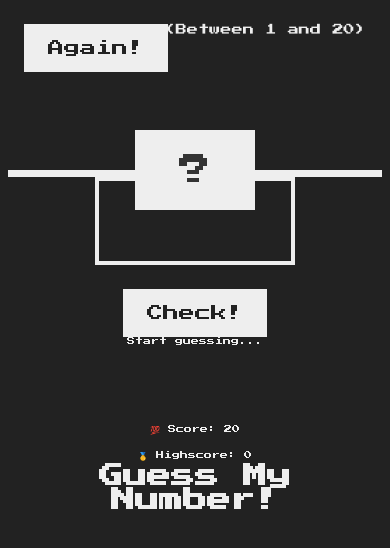
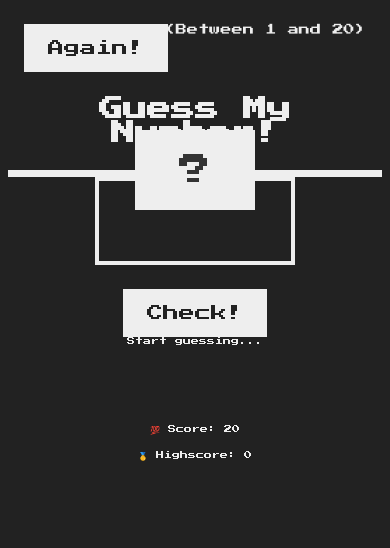
Before and after one commit to ErDprogrammer/Rick3mzhi.github.io, a plain HTML site: page index.html in a window 390 px wide. Drawn offline with Linux system fonts and the light colour scheme.

Commit message:
Update style.css

```diff
--- a/style.css
+++ b/style.css
@@ -141,14 +141,12 @@ h1 {
 
   h1 {
     font-size: 3rem; /* Reduce the font size for h1 */
-    top: 40%; /* Adjust the vertical positioning */
+    top: 70%; /* Adjust the vertical positioning */
   }
 
   .number {
     font-size: 4rem; /* Reduce the font size for .number */
   }
 
-h1{
-top:60rem;
+
 }
-}
```
